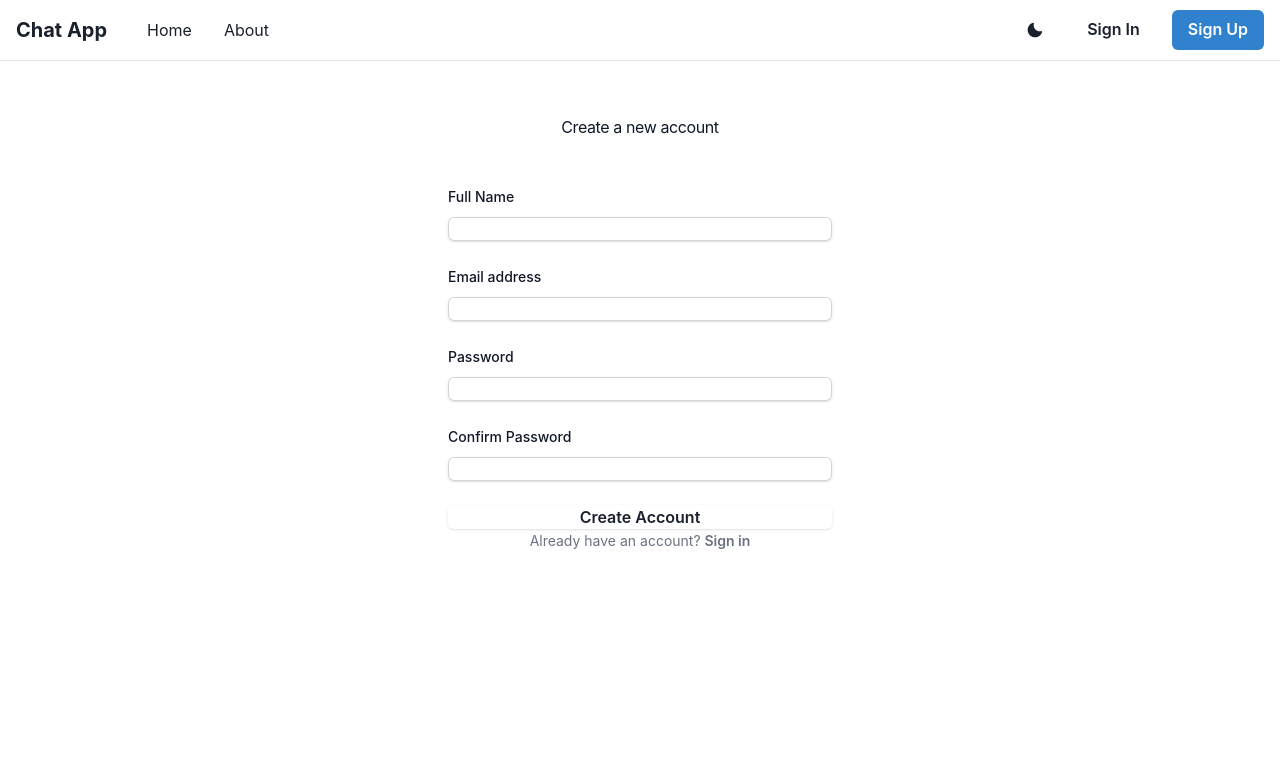
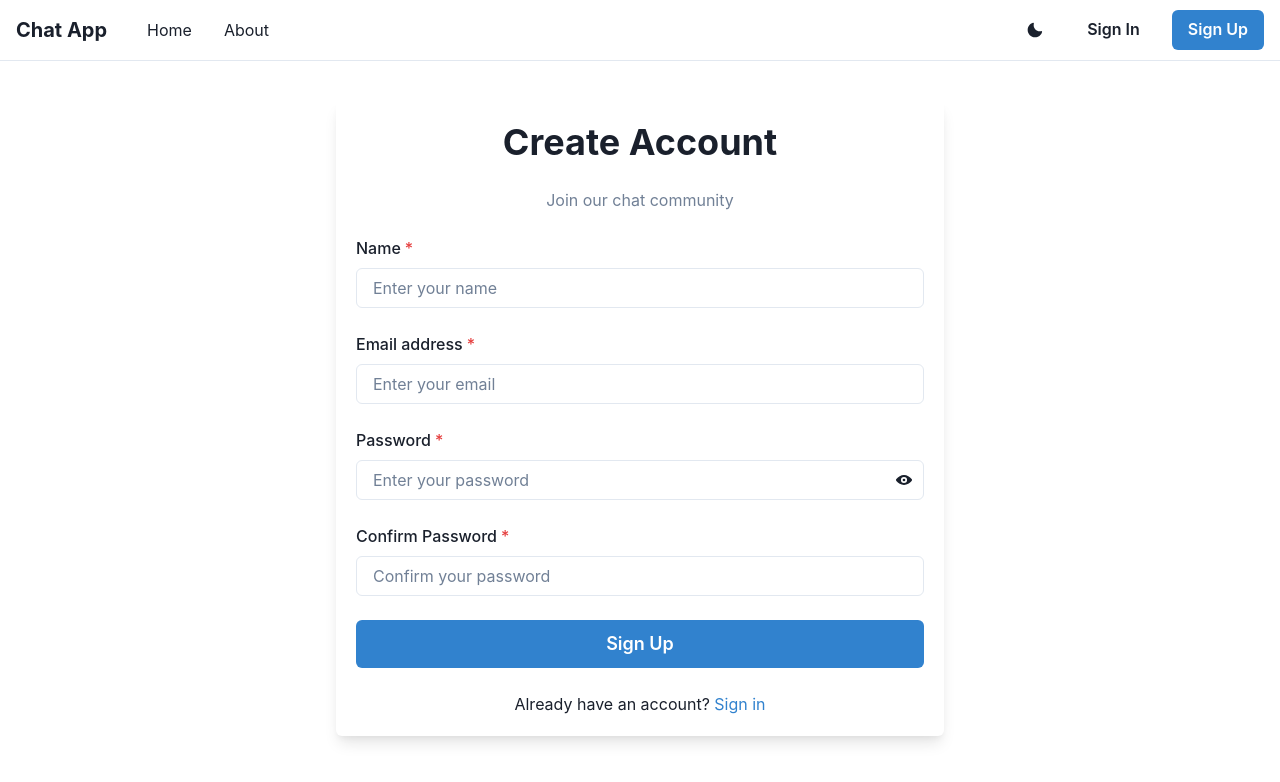
Before and after one commit to FarmanOthman/PHP-Challenges, a React (Vite) app in the folder Challenge-4/frontend/: page /register in a window 1280 px wide. Shown: the top 782 px of the page. Built offline with nearby package versions, Linux system fonts and the light colour scheme.

Commit message:
feat: refactor Register component with improved form handling and UI enhancements

```diff
--- a/Challenge-4/frontend/src/pages/Register.tsx
+++ b/Challenge-4/frontend/src/pages/Register.tsx
@@ -1,195 +1,165 @@
-import { useState, useEffect } from 'react';
-import { useForm } from 'react-hook-form';
-import { Link, useNavigate, useLocation } from 'react-router-dom';
-import { useAuth } from '../hooks/useAuth'; // Updated import path
-
-type RegisterFormData = {
-  name: string;
-  email: string;
-  password: string;
-  password_confirmation: string;
-};
-
-// Define a proper error interface for API errors
-interface ApiError {
-  response?: {
-    data?: {
-      message?: string;
-    };
-  };
-  message?: string;
-}
+import { useState } from 'react';
+import { useNavigate, Link as RouterLink } from 'react-router-dom';
+import {
+  Button,
+  Container,
+  FormControl,
+  FormLabel,
+  Input,
+  VStack,
+  Heading,
+  Text,
+  Link,
+  useToast,
+  Card,
+  CardBody,
+  InputGroup,
+  InputRightElement,
+  IconButton,
+  useColorModeValue
+} from '@chakra-ui/react';
+import { ViewIcon, ViewOffIcon } from '@chakra-ui/icons';
+import { useAuth } from '../hooks/useAuth';
 
 const Register = () => {
-  const { register: registerUser, isAuthenticated } = useAuth();
+  const [formData, setFormData] = useState({
+    name: '',
+    email: '',
+    password: '',
+    password_confirmation: ''
+  });
+  const [showPassword, setShowPassword] = useState(false);
+  const [isLoading, setIsLoading] = useState(false);
+  const { register } = useAuth();
   const navigate = useNavigate();
-  const location = useLocation();
-  const { register, handleSubmit, watch, formState: { errors } } = useForm<RegisterFormData>();
-  const [serverError, setServerError] = useState<string | null>(null);
-  const [loading, setLoading] = useState(false);
+  const toast = useToast();
+  const bgColor = useColorModeValue('white', 'gray.700');
 
-  // Watch password field for confirm password validation
-  const password = watch('password', '');
+  const handleChange = (e: React.ChangeEvent<HTMLInputElement>) => {
+    const { name, value } = e.target;
+    setFormData(prev => ({
+      ...prev,
+      [name]: value
+    }));
+  };
 
-  // Get redirect path from location state or default to /chat
-  const from = (location.state as { from?: { pathname: string } })?.from?.pathname || '/chat';
+  const handleSubmit = async (e: React.FormEvent) => {
+    e.preventDefault();
+    if (formData.password !== formData.password_confirmation) {
+      toast({
+        title: 'Passwords do not match',
+        status: 'error',
+        duration: 3000,
+        isClosable: true,
+      });
+      return;
+    }
 
-  // If already authenticated, redirect to intended destination
-  useEffect(() => {
-    if (isAuthenticated) {
-      navigate(from, { replace: true });
-    }
-  }, [isAuthenticated, navigate, from]);
-
-  const onSubmit = async (data: RegisterFormData) => {
+    setIsLoading(true);
     try {
-      setLoading(true);
-      setServerError(null);
-      await registerUser(
-        data.name,
-        data.email,
-        data.password,
-        data.password_confirmation
-      );
-      // Navigate is handled by the useEffect
-    } catch (error: unknown) {
-      // Type guard for ApiError
-      const apiError = error as ApiError;
-      setServerError(
-        apiError.response?.data?.message || apiError.message || 'An unexpected error occurred. Please try again later.'
-      );
+      await register(formData.name, formData.email, formData.password, formData.password_confirmation);
+      toast({
+        title: 'Registration successful',
+        description: 'You can now log in with your credentials.',
+        status: 'success',
+        duration: 5000,
+        isClosable: true,
+      });
+      navigate('/login');
+    } catch (error) {
+      toast({
+        title: 'Registration failed',
+        description: error instanceof Error ? error.message : 'Please try again.',
+        status: 'error',
+        duration: 5000,
+        isClosable: true,
+      });
     } finally {
-      setLoading(false);
+      setIsLoading(false);
     }
   };
 
   return (
-    <div className="flex min-h-full flex-col justify-center px-6 py-12 lg:px-8">
-      <div className="sm:mx-auto sm:w-full sm:max-w-sm">
-        <h2 className="mt-10 text-center text-2xl font-bold leading-9 tracking-tight text-gray-900">
-          Create a new account
-        </h2>
-      </div>
+    <Container maxW="container.sm" py={10}>
+      <Card bg={bgColor} shadow="lg">
+        <CardBody>
+          <VStack spacing={6} as="form" onSubmit={handleSubmit}>
+            <Heading size="xl">Create Account</Heading>
+            <Text color="gray.500">Join our chat community</Text>
 
-      <div className="mt-10 sm:mx-auto sm:w-full sm:max-w-sm">
-        {serverError && (
-          <div className="p-3 mb-4 text-sm text-red-700 bg-red-100 rounded-lg" role="alert">
-            {serverError}
-          </div>
-        )}
+            <FormControl isRequired>
+              <FormLabel>Name</FormLabel>
+              <Input
+                name="name"
+                value={formData.name}
+                onChange={handleChange}
+                placeholder="Enter your name"
+              />
+            </FormControl>
 
-        <form className="space-y-6" onSubmit={handleSubmit(onSubmit)}>
-          <div>
-            <label htmlFor="name" className="block text-sm font-medium leading-6 text-gray-900">
-              Full Name
-            </label>
-            <div className="mt-2">
-              <input
-                id="name"
-                type="text"
-                autoComplete="name"
-                className="block w-full rounded-md border-0 py-1.5 px-2 text-gray-900 shadow-sm ring-1 ring-inset ring-gray-300 placeholder:text-gray-400 focus:ring-2 focus:ring-inset focus:ring-indigo-600 sm:text-sm"
-                {...register('name', {
-                  required: 'Name is required',
-                  minLength: {
-                    value: 2,
-                    message: 'Name must be at least 2 characters'
-                  }
-                })}
+            <FormControl isRequired>
+              <FormLabel>Email address</FormLabel>
+              <Input
+                type="email"
+                name="email"
+                value={formData.email}
+                onChange={handleChange}
+                placeholder="Enter your email"
               />
-              {errors.name && (
-                <p className="mt-2 text-sm text-red-600">{errors.name.message}</p>
-              )}
-            </div>
-          </div>
+            </FormControl>
 
-          <div>
-            <label htmlFor="email" className="block text-sm font-medium leading-6 text-gray-900">
-              Email address
-            </label>
-            <div className="mt-2">
-              <input
-                id="email"
-                type="email"
-                autoComplete="email"
-                className="block w-full rounded-md border-0 py-1.5 px-2 text-gray-900 shadow-sm ring-1 ring-inset ring-gray-300 placeholder:text-gray-400 focus:ring-2 focus:ring-inset focus:ring-indigo-600 sm:text-sm"
-                {...register('email', {
-                  required: 'Email is required',
-                  pattern: {
-                    value: /^[A-Z0-9._%+-]+@[A-Z0-9.-]+\.[A-Z]{2,}$/i,
-                    message: 'Invalid email address',
-                  },
-                })}
+            <FormControl isRequired>
+              <FormLabel>Password</FormLabel>
+              <InputGroup>
+                <Input
+                  type={showPassword ? 'text' : 'password'}
+                  name="password"
+                  value={formData.password}
+                  onChange={handleChange}
+                  placeholder="Enter your password"
+                />
+                <InputRightElement>
+                  <IconButton
+                    aria-label={showPassword ? 'Hide password' : 'Show password'}
+                    icon={showPassword ? <ViewOffIcon /> : <ViewIcon />}
+                    variant="ghost"
+                    onClick={() => setShowPassword(!showPassword)}
+                  />
+                </InputRightElement>
+              </InputGroup>
+            </FormControl>
+
+            <FormControl isRequired>
+              <FormLabel>Confirm Password</FormLabel>
+              <Input
+                type="password"
+                name="password_confirmation"
+                value={formData.password_confirmation}
+                onChange={handleChange}
+                placeholder="Confirm your password"
               />
-              {errors.email && (
-                <p className="mt-2 text-sm text-red-600">{errors.email.message}</p>
-              )}
-            </div>
-          </div>
+            </FormControl>
 
-          <div>
-            <label htmlFor="password" className="block text-sm font-medium leading-6 text-gray-900">
-              Password
-            </label>
-            <div className="mt-2">
-              <input
-                id="password"
-                type="password"
-                autoComplete="new-password"
-                className="block w-full rounded-md border-0 py-1.5 px-2 text-gray-900 shadow-sm ring-1 ring-inset ring-gray-300 placeholder:text-gray-400 focus:ring-2 focus:ring-inset focus:ring-indigo-600 sm:text-sm"
-                {...register('password', {
-                  required: 'Password is required',
-                  minLength: {
-                    value: 8,
-                    message: 'Password must be at least 8 characters'
-                  }
-                })}
-              />
-              {errors.password && (
-                <p className="mt-2 text-sm text-red-600">{errors.password.message}</p>
-              )}
-            </div>
-          </div>
+            <Button
+              type="submit"
+              colorScheme="blue"
+              size="lg"
+              width="full"
+              isLoading={isLoading}
+            >
+              Sign Up
+            </Button>
 
-          <div>
-            <label htmlFor="password_confirmation" className="block text-sm font-medium leading-6 text-gray-900">
-              Confirm Password
-            </label>
-            <div className="mt-2">
-              <input
-                id="password_confirmation"
-                type="password"
-                className="block w-full rounded-md border-0 py-1.5 px-2 text-gray-900 shadow-sm ring-1 ring-inset ring-gray-300 placeholder:text-gray-400 focus:ring-2 focus:ring-inset focus:ring-indigo-600 sm:text-sm"
-                {...register('password_confirmation', {
-                  required: 'Please confirm your password',
-                  validate: value => value === password || "Passwords do not match"
-                })}
-              />
-              {errors.password_confirmation && (
-                <p className="mt-2 text-sm text-red-600">{errors.password_confirmation.message}</p>
-              )}
-            </div>
-          </div>
-
-          <div>
-            <button
-              type="submit"
-              disabled={loading}
-              className="flex w-full justify-center rounded-md bg-indigo-600 px-3 py-1.5 text-sm font-semibold leading-6 text-white shadow-sm hover:bg-indigo-500 focus-visible:outline-2 focus-visible:outline-offset-2 focus-visible:outline-indigo-600 disabled:bg-indigo-300"
-            >
-              {loading ? 'Creating account...' : 'Create Account'}
-            </button>
-          </div>
-        </form>
-
-        <p className="mt-10 text-center text-sm text-gray-500">
-          Already have an account?{' '}
-          <Link to="/login" className="font-semibold leading-6 text-indigo-600 hover:text-indigo-500">
-            Sign in
-          </Link>
-        </p>
-      </div>
-    </div>
+            <Text>
+              Already have an account?{' '}
+              <Link as={RouterLink} to="/login" color="blue.500">
+                Sign in
+              </Link>
+            </Text>
+          </VStack>
+        </CardBody>
+      </Card>
+    </Container>
   );
 };
 
```
